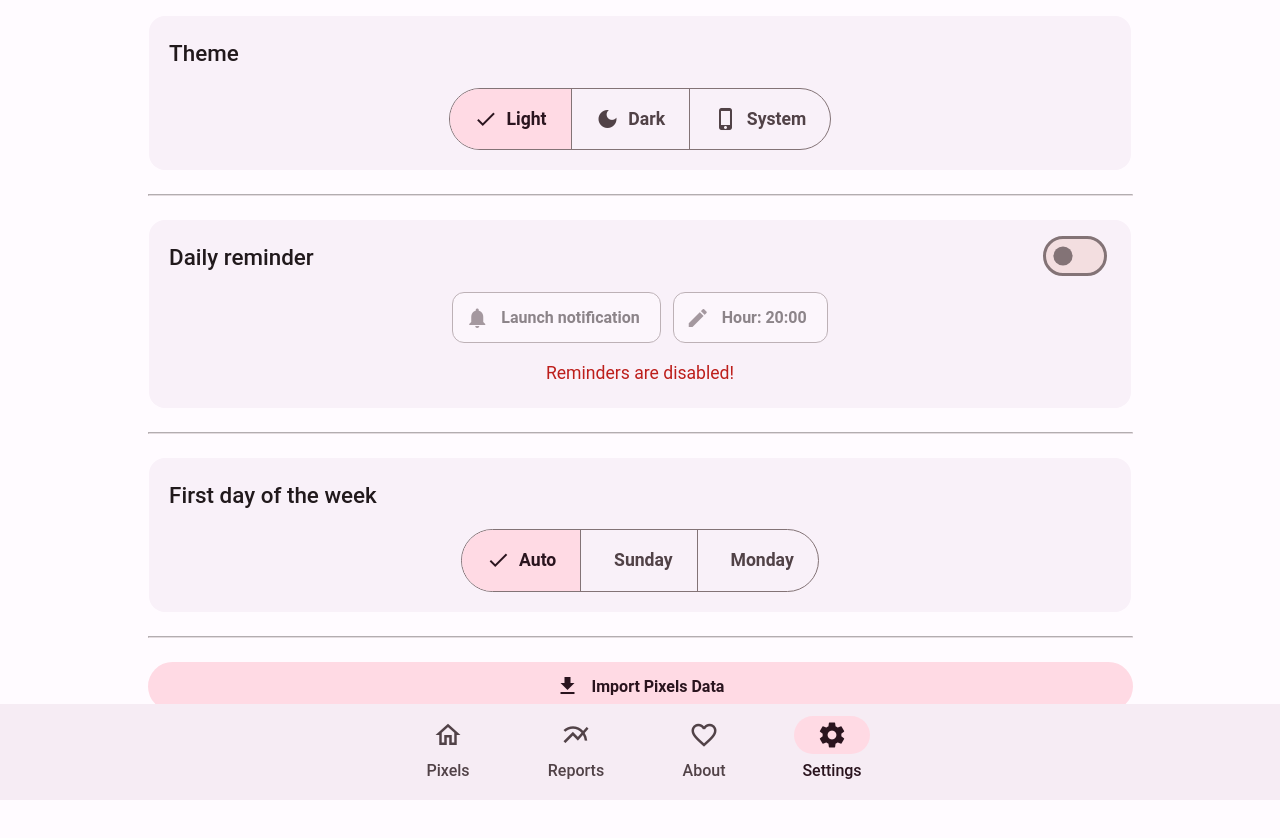
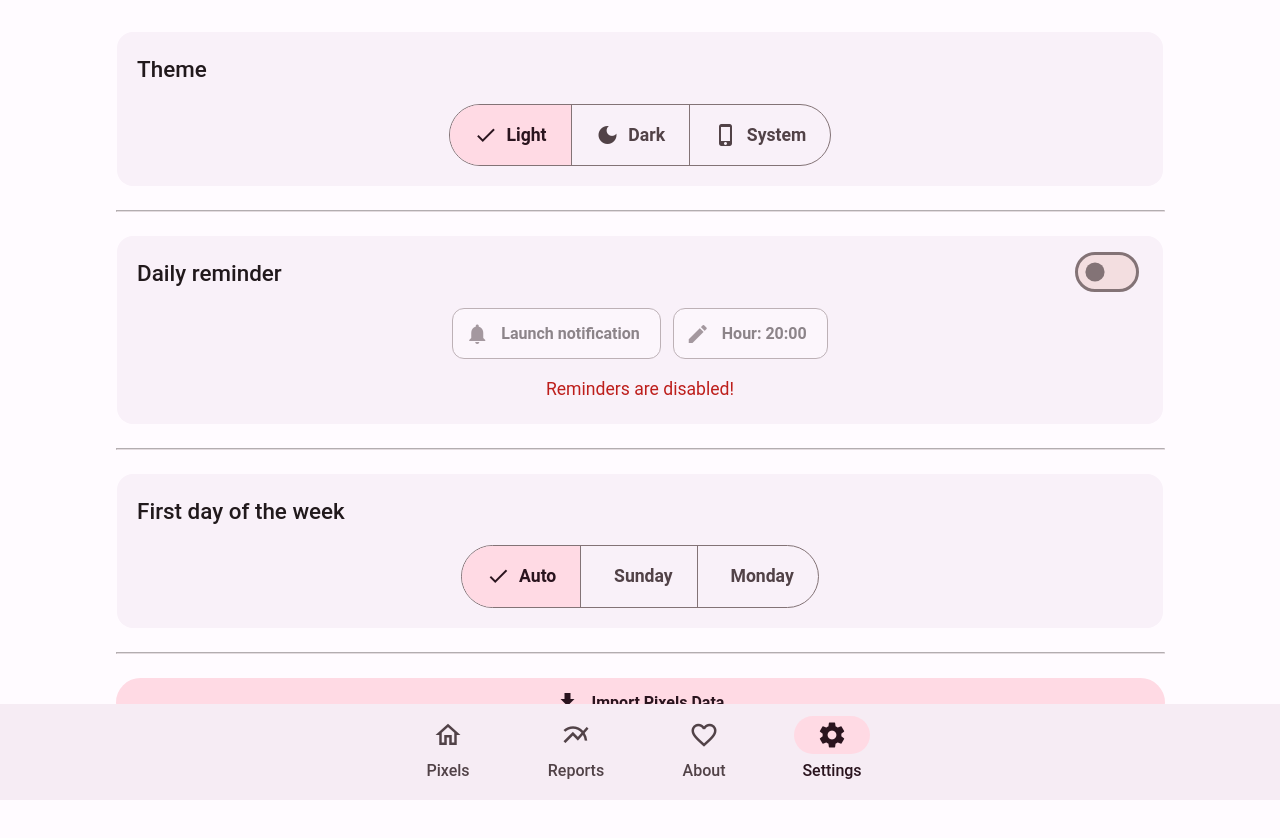
Before and after one commit to resultfulness/pixels-web, a SvelteKit app: page /settings in a window 1280 px wide. Shown: the top 838 px of the page. Before the commit the page ends 816 px from the top, so only its background shows below. Built offline with nearby package versions, Linux system fonts and the light colour scheme; a small style sheet from the web is missing.

Commit message:
move app padding up to prevent overflow issues

```diff
--- a/src/routes/(app)/+layout.svelte
+++ b/src/routes/(app)/+layout.svelte
@@ -6,9 +6,3 @@
   <slot />
 </main>
 <NavigationBar />
-
-<style>
-  main {
-    margin: 1rem 2rem 16rem;
-  }
-</style>
--- a/src/routes/+layout.svelte
+++ b/src/routes/+layout.svelte
@@ -8,7 +8,8 @@
 
 <style>
   #app {
+    padding-block: 2rem 12rem;
     margin-inline: auto;
-    max-width: min(100% - 0rem, 1049px);
+    max-width: min(100% - 4rem, 1049px);
   }
 </style>
```
